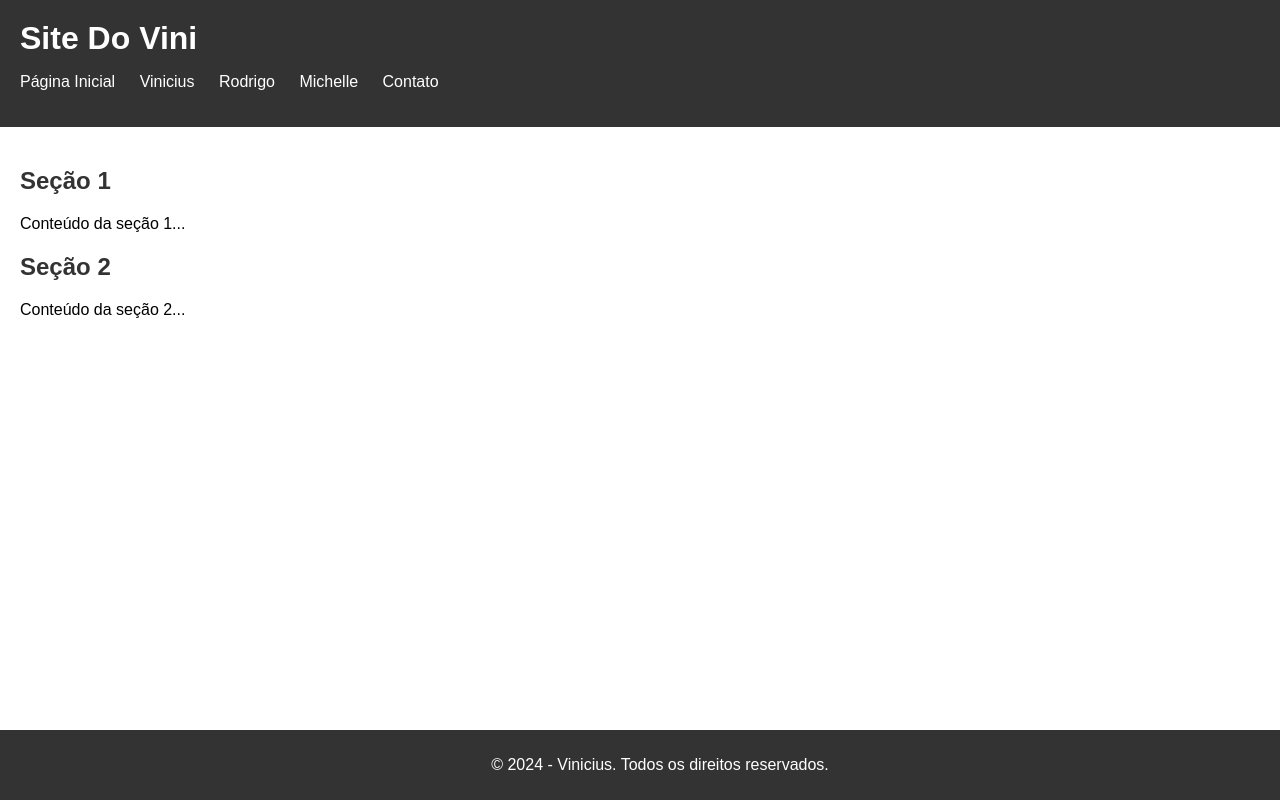
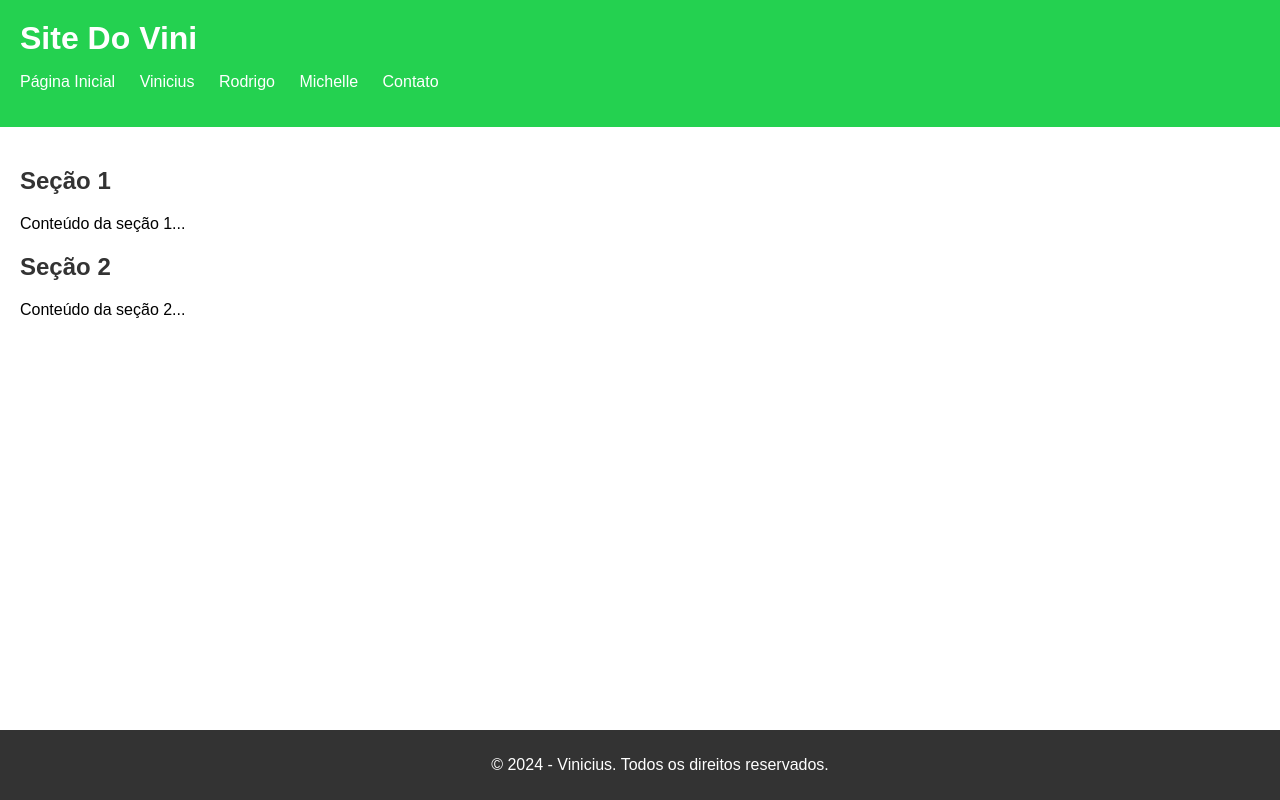
Before and after one commit to visouzas/meusite, a plain HTML site: page index.html in a window 1280 px wide. Drawn offline with Linux system fonts and the light colour scheme.

Commit message:
meu site
troquei a cor

```diff
--- a/css/styles.css
+++ b/css/styles.css
@@ -9,7 +9,7 @@ body {
 
 /* Estilos do cabeçalho */
 header {
-    background-color: #333;
+    background-color: #24d150;
     color: #fff;
     padding: 20px;
 }
```
